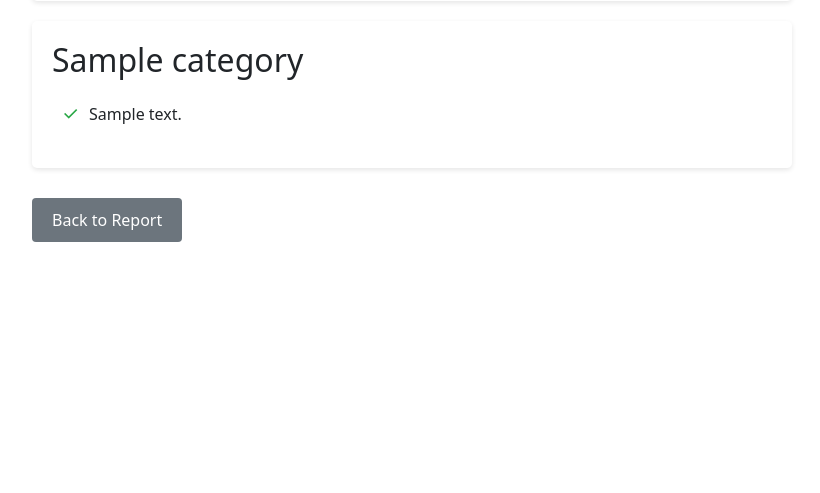
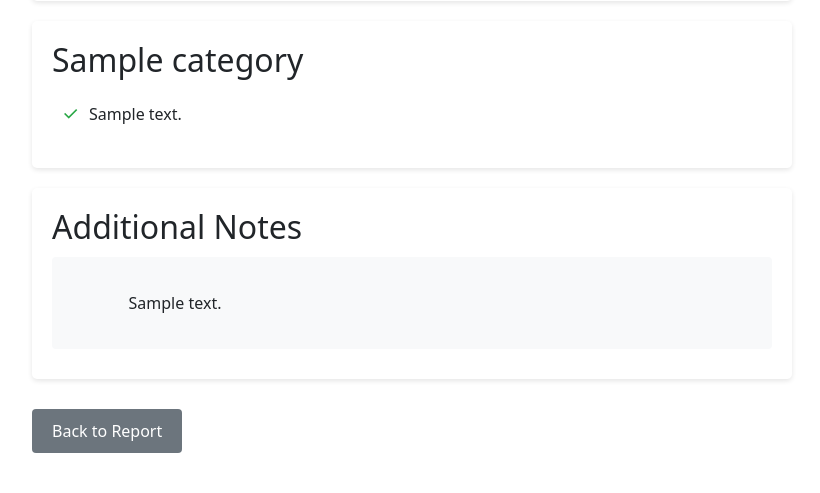
Before and after one commit to Jurgens92/ITChecklistSystem, a Flask app: page /checklist-detail/1 in a window 1280 px wide. Shown: the part 329-822 px from the top of the page, without its empty margins (228-1048 px from the left). Before the commit the page ends 571 px from the top, so only its background shows below. Run offline with Flask 3, Linux system fonts and the light colour scheme; a user stored in the database is signed in; tables that the repository leaves empty hold one stand-in row (values such as "Sample post").

Commit message:
Added "notes"

```diff
--- a/app/__init__.py
+++ b/app/__init__.py
@@ -2,10 +2,17 @@ from flask import Flask
 from flask_sqlalchemy import SQLAlchemy
 from flask_login import LoginManager
 from config import Config
+import re
 
 db = SQLAlchemy()
 login_manager = LoginManager()
-login_manager.login_view = 'main.login'  # Changed from 'auth.login' to 'main.login'
+login_manager.login_view = 'main.login'
+
+def nl2br(value):
+    """Convert newlines to <br> tags."""
+    if not value:
+        return ""
+    return value.replace('\n', '<br>')
 
 def create_app():
     app = Flask(__name__)
@@ -13,6 +20,9 @@ def create_app():
 
     db.init_app(app)
     login_manager.init_app(app)
+
+    # Add the nl2br filter to Jinja
+    app.jinja_env.filters['nl2br'] = nl2br
 
     from app.models import User
 
--- a/app/routes.py
+++ b/app/routes.py
@@ -9,6 +9,7 @@ from app.models import (
     CompletedItem,
     TemplateItem,
     ChecklistCategory,
+    ChecklistNotes,
 )
 from app import db
 from sqlalchemy import func, text
@@ -119,6 +120,7 @@ def submit_checklist():
         return redirect(url_for("main.dashboard"))
 
     completed_item_ids = request.form.getlist("items")
+    notes_text = request.form.get("notes")
 
     # Create a new checklist record
     record = ChecklistRecord(
@@ -128,10 +130,17 @@ def submit_checklist():
     db.session.add(record)
     db.session.commit()
 
-    # Get all checklist items for this client
-    client_items = ChecklistItem.query.filter_by(client_id=client_id).all()
+    # Add notes if provided
+    if notes_text and notes_text.strip():
+        notes = ChecklistNotes(
+            checklist_record_id=record.id,
+            note_text=notes_text.strip(),
+            user_id=current_user.id
+        )
+        db.session.add(notes)
 
     # Create completed items entries
+    client_items = ChecklistItem.query.filter_by(client_id=client_id).all()
     for item in client_items:
         completed_item = CompletedItem(
             record_id=record.id,
@@ -283,6 +292,9 @@ def export_client_report(client_id):
         # Get all completed items for this record
         completed_items = CompletedItem.query.filter_by(record_id=record.id).all()
 
+        # Get notes for this record
+        notes = ChecklistNotes.query.filter_by(checklist_record_id=record.id).first()
+
         for completed_item in completed_items:
             # Get the checklist item details
             checklist_item = ChecklistItem.query.get(completed_item.checklist_item_id)
@@ -297,6 +309,21 @@ def export_client_report(client_id):
                     Paragraph(checklist_item.description, styles['Normal']),
                     'Completed' if completed_item.completed else 'Not Completed'
                 ])
+
+        # Add notes if they exist
+        if notes:
+            # Add a spacer row
+            table_data.append(['', '', '', '', ''])
+            # Add the notes row
+            table_data.append([
+                record.date_performed.strftime('%Y-%m-%d %H:%M'),
+                record.user.username,
+                'Notes',
+                Paragraph(notes.note_text, styles['Normal']),
+                ''
+            ])
+            # Add another spacer row
+            table_data.append(['', '', '', '', ''])
 
     if len(table_data) > 1:
         # Calculate column widths
@@ -796,6 +823,9 @@ def checklist_detail(record_id):
     # Get all completed items for this record
     completed_items = CompletedItem.query.filter_by(record_id=record.id).all()
 
+    # Get the notes for this record
+    notes = ChecklistNotes.query.filter_by(checklist_record_id=record.id).first()
+
     # Organize items by category
     items_by_category = {}
 
@@ -814,7 +844,8 @@ def checklist_detail(record_id):
     return render_template(
         'checklist_detail.html',
         record=record,
-        items_by_category=items_by_category
+        items_by_category=items_by_category,
+        notes=notes
     )
 
 @main.route("/change-password", methods=["GET", "POST"])
--- a/app/templates/checklist_detail.html
+++ b/app/templates/checklist_detail.html
@@ -24,6 +24,41 @@
         </div>
         {% endfor %}
     </div>
+
+    <div class="notes-section">
+        <h2>Additional Notes</h2>
+        {% if notes %}
+            <div class="note-content">
+                {{ notes.note_text|nl2br|safe }}
+            </div>
+        {% else %}
+            <p>No additional notes were added.</p>
+        {% endif %}
+    </div>
+
+    <style>
+    .notes-section {
+        background: white;
+        padding: 20px;
+        border-radius: 5px;
+        margin: 20px 0;
+        box-shadow: 0 2px 5px rgba(0,0,0,0.1);
+    }
+
+    .note-content {
+        white-space: pre-wrap;
+        margin: 10px 0;
+        padding: 10px;
+        background: #f8f9fa;
+        border-radius: 4px;
+    }
+
+    .note-meta {
+        font-size: 0.9em;
+        color: #666;
+        margin-top: 10px;
+    }
+    </style>
 
     <div class="actions">
         <a href="{{ url_for('main.client_report', client_id=record.client_id) }}" class="button secondary">Back to Report</a>
```
Also changed, not shown: app/models.py (+9 -0 lines), app/templates/checklist.html (+27 -0 lines).
